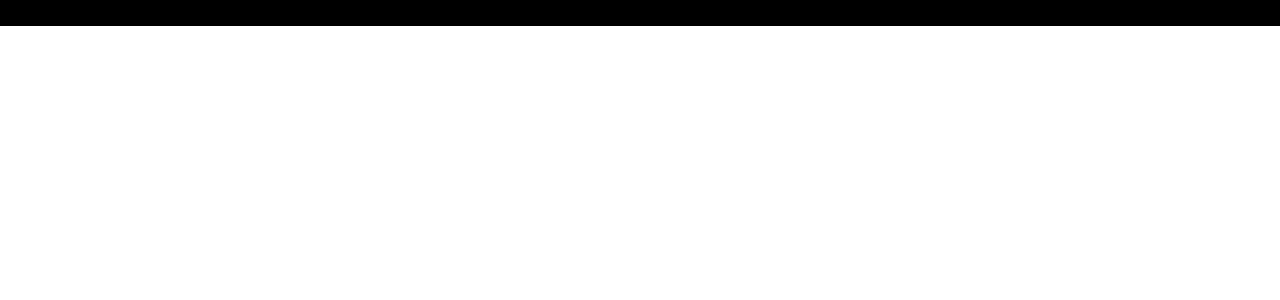
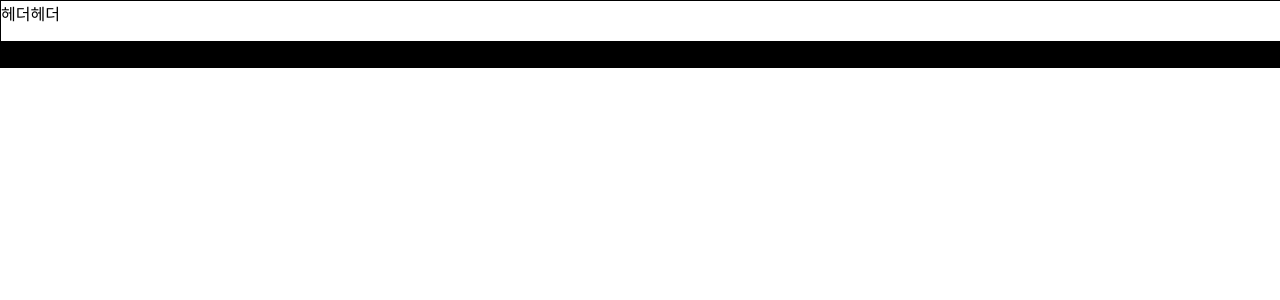
Before and after one commit to HyunGyeol/For-Your-Dish, a React (Create React App) app: page / in a window 1280 px wide. Shown: the top 300 px of the page. Built offline with nearby package versions, Linux system fonts and the light colour scheme.

Commit message:
woo: add header layout

```diff
--- a/src/App.tsx
+++ b/src/App.tsx
@@ -1,8 +1,10 @@
 import Main from 'pages/Main';
+import Header from 'components/Header';
 
 function App() {
   return (
     <div>
+      <Header />
       <Main />
     </div>
   );
--- /dev/null
+++ b/src/components/Header.tsx
@@ -0,0 +1,7 @@
+import styles from 'style/Header.module.scss';
+
+const Header: React.FC = () => {
+  return <div className={styles.wrap}>헤더헤더</div>;
+};
+
+export default Header;
--- /dev/null
+++ b/src/style/Header.module.scss
@@ -0,0 +1,5 @@
+.wrap {
+    border: 1px solid;
+    width: 100%;
+    height: 40px;
+}
```
